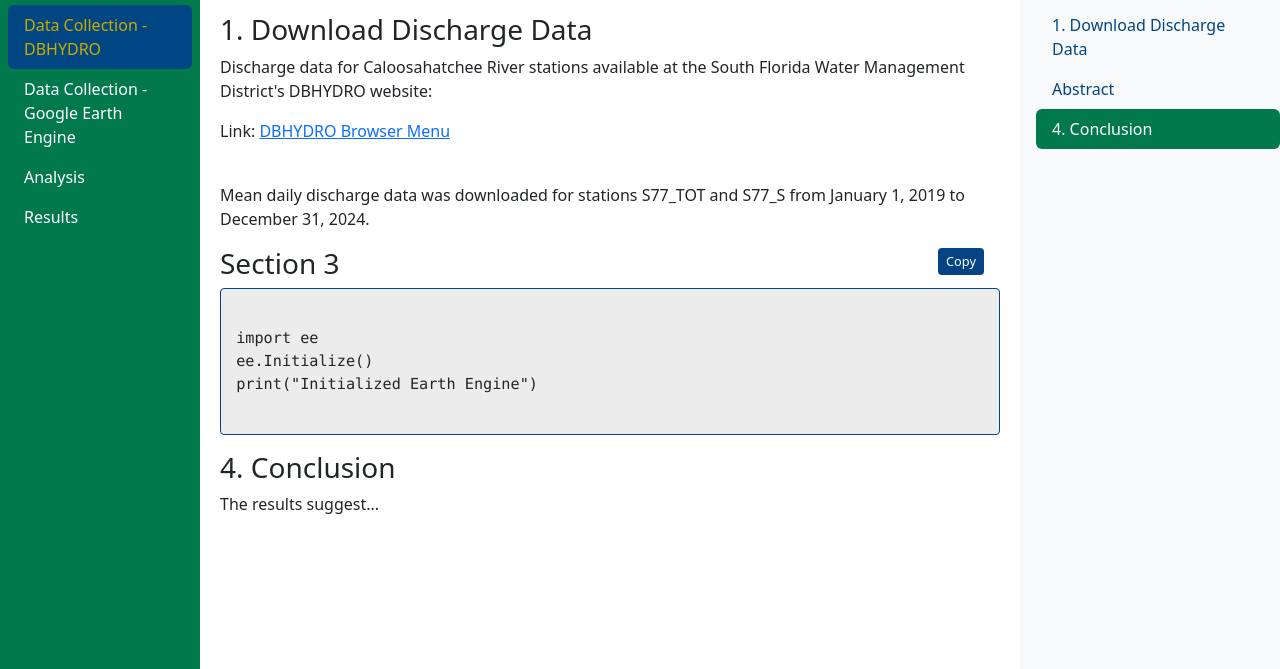
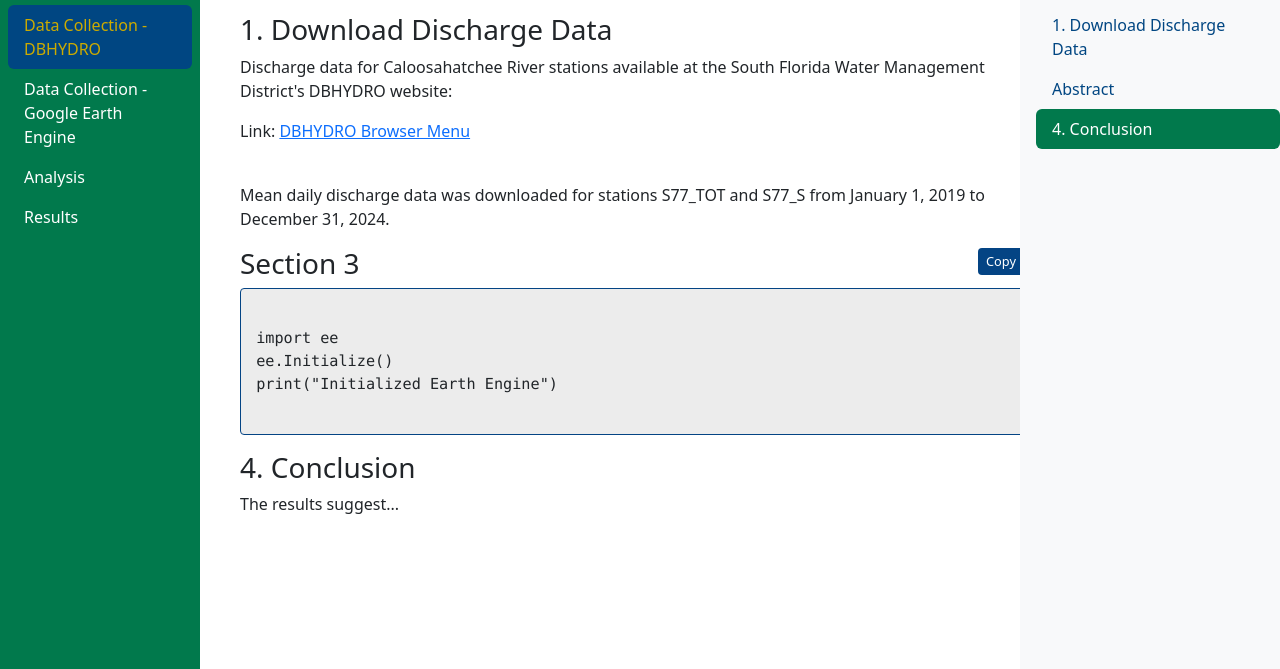
Before and after one commit to hewittns01/CRHAB, a plain HTML site: page data.html in a window 1280 px wide. Shown: the part 131-800 px from the top of the page. Drawn offline with nearby package versions, Linux system fonts and the light colour scheme.

Commit message:
Update data.html

```diff
--- a/data.html
+++ b/data.html
@@ -46,8 +46,9 @@
       background-color: #01794c !important;
     }
     .main-content {
-      margin-left: 220px;   /* Match sidebar-left width */
-      margin-right: 280px;  /* Match sidebar-right width */
+      margin-left: auto;
+      margin-right: auto;
+      width: 800px;         /* Set your desired width */
       padding-top: 4rem;
     }
     pre code {
```
